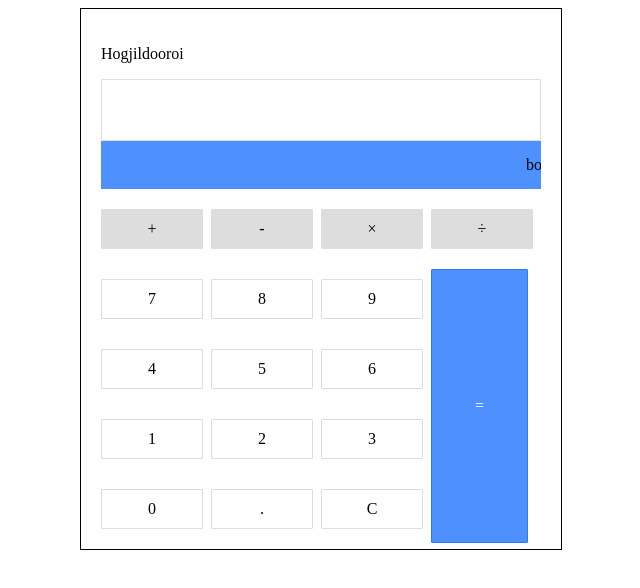
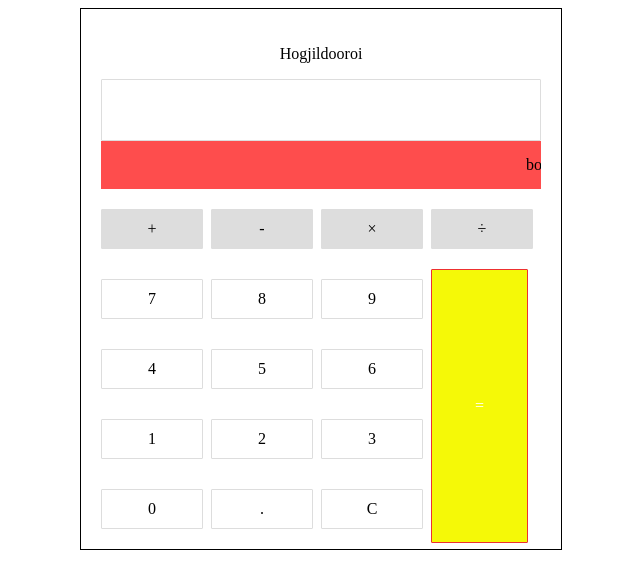
Before and after one commit to uchralabu/calculater, a plain HTML site: page index.html in a window 1280 px wide. Shown: the whole page, without its empty margins (319-959 px from the left). Drawn offline with Linux system fonts and the light colour scheme.

Commit message:
Update index.html

```diff
--- a/index.html
+++ b/index.html
@@ -40,7 +40,7 @@
     }
     div.equal {
       display: inline-block;
-      border: 1px solid #3079ed;
+      border: 1px solid #ed3030;
       border-radius: 1px;
       width: 17%;
       text-align: center;
@@ -49,15 +49,19 @@
       vertical-align: top;
       cursor: pointer;
       color: #fff;
-      background-color: #4d90fe;
+      background-color: #f5f907;
     }
     .hiii {
       color: black;
       font-size: medium;
     }
     marquee {
-      background-color: #4d90fe;
+      background-color: #fe4d4d;
       padding: 15px;
+    }
+    .hiii{
+      justify-content: center;
+      text-align: center;
     }
     .container {
       display: flex;
```
